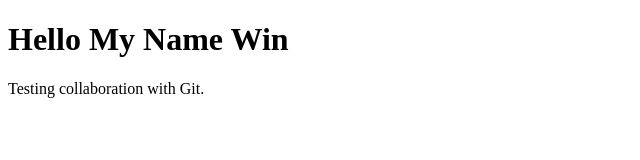
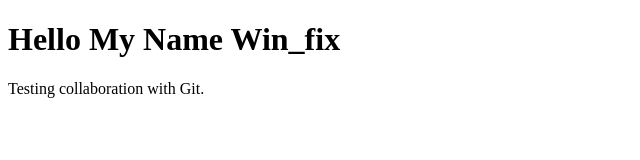
Before and after one commit to PMazy08/test-git-2060, a plain HTML site: page index.html in a window 1280 px wide. Shown: the full height of the page, 0-640 px from the left. Drawn offline with Linux system fonts and the light colour scheme.

Commit message:
fix_index

```diff
--- a/index.html
+++ b/index.html
@@ -5,7 +5,7 @@
   <title>Example Page</title>
 </head>
 <body>
-  <h1>Hello My Name Win</h1>
+  <h1>Hello My Name Win_fix</h1>
   <p>Testing collaboration with Git.</p>
 
   <script src="./script.js"></script>
```
